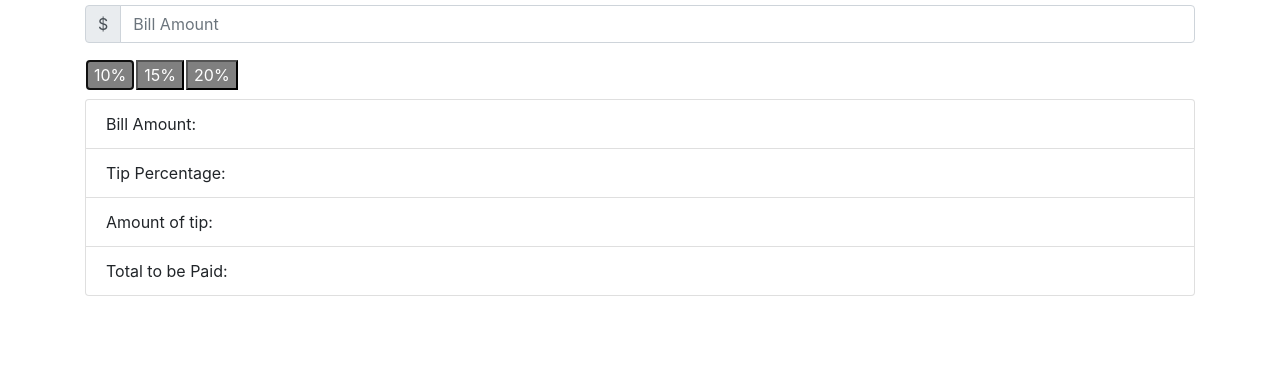
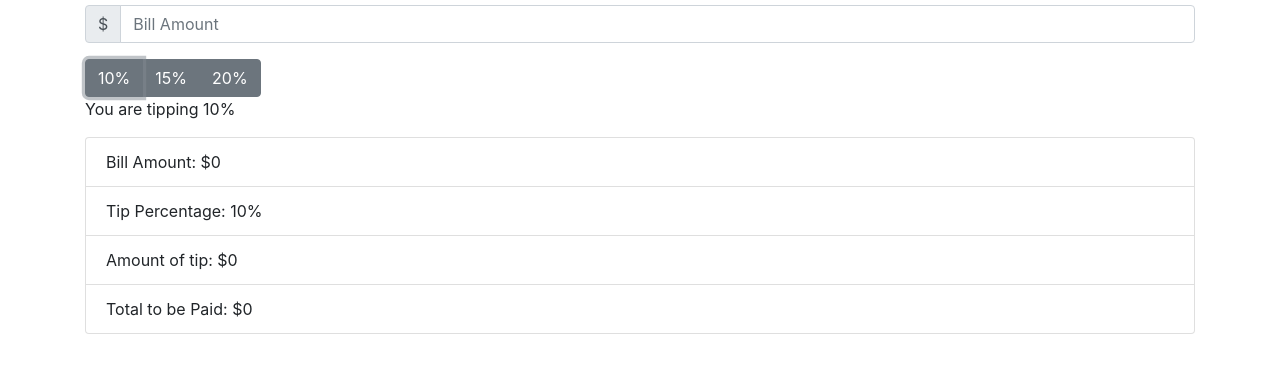
Before and after one commit to kd172906/few-100-lab-kjd, a website built with webpack: page src/index.html in a window 1280 px wide. Both pictures are taken after a click on the button "10%". Shown: the part 51-424 px from the top of the page. Built offline with nearby package versions, Linux system fonts and the light colour scheme.

Commit message:
Tip calculator functional

```diff
--- a/src/index.html
+++ b/src/index.html
@@ -13,58 +13,53 @@
     <title>Downey's Tip Calculator</title>
 </head>
 
-<body>
-    <header class="container">
+<body class="container">
+    <header>
         <h1>Tip Calculator</h1>
     </header>
-    <div class="container">
     <div class="input-group mb-3">
         <div class="input-group-prepend">
             <span class="input-group-text"
                   id="basic-addon1">$</span>
         </div>
         <input type="text"
+               id="billAmount"
                class="form-control"
                placeholder="Bill Amount"
                aria-label="Amount"
                aria-describedby="basic-addon1">
     </div>
+
+
+    <div id="setTip"
+         class="btn-group">
+        <button type="button"
+                class="btn btn-secondary"
+                value="10">10%</button>
+        <button type="button"
+                class="btn btn-secondary"
+                value="15">15%</button>
+        <button type="button"
+                class="btn btn-secondary"
+                value="20">20%</button>
     </div>
 
-    <!-- <section>
-        <div class="percentage"></div>
-        <div class="percentage"></div>
-        <div class="percentage"></div>
-    </section> -->
-
-    <section>
-        <div class="container">
-            <table>
-                <tr>
-                    <td><button type="percentage">10%</button></td>
-                    <td><button type="percentage">15%</button></td>
-                    <td><button type="percentage">20%</button></td>
-                </tr>
-            </table>
+    <div>
+        <p id="tipConfirm"></p>
     </div>
-    </section>
-
     <div>
-        <h5 id="tipConfirm"></h5>
-    </div>
-    <div class="container">
-        <ul class="list-group">
-            <li class="list-group-item">Bill Amount: </li>
-            <li class="list-group-item">Tip Percentage: </li>
-            <li class="list-group-item">Amount of tip: </li>
-            <li class="list-group-item">Total to be Paid: </li>
+        <ul class="list-group"
+            id="myList">
+            <li class="list-group-item"
+                id="list-bill-amt">Bill Amount:</li>
+            <li class="list-group-item"
+                id="list-tip-pct">Tip Percentage:</li>
+            <li class="list-group-item"
+                id="list-tip-amt">Amount of tip:</li>
+            <li class="list-group-item"
+                id="list-total">Total to be Paid:</li>
         </ul>
     </div>
-
-
-
-
-
 
 
     <script src="https://code.jquery.com/jquery-3.3.1.slim.min.js"
--- a/src/index.ts
+++ b/src/index.ts
@@ -1,2 +1,28 @@
 import './styles.css';
-console.log('Ready to Party');
+
+const BillAmount = document.getElementById("billAmount") as HTMLInputElement;
+const tipButton = document.getElementById('setTip');
+const tipConfirm = document.getElementById('tipConfirm');
+var billAmtTxt = document.getElementById("list-bill-amt");
+var tipPctTxt = document.getElementById("list-tip-pct");
+var tipAmtTxt = document.getElementById("list-tip-amt");
+var totalTxt = document.getElementById("list-total");
+let d = document.getElementById('setTip');
+
+
+function CalculateTip(t: any, b: any) {
+    let tip = t / 100;
+    return (b * tip);
+}
+
+
+d.querySelectorAll('button').forEach(b => b.addEventListener('click', function () {
+    let bill = Number(BillAmount.value);
+    let tipTotal = CalculateTip(this.value, bill);
+    let totalBill = tipTotal + bill;
+    tipConfirm.innerText = "You are tipping " + this.value + "%";
+    billAmtTxt.textContent = "Bill Amount: $" + bill;
+    tipPctTxt.textContent = "Tip Percentage: " + this.value + "%";
+    tipAmtTxt.textContent = "Amount of tip: $" + Math.round(Number(tipTotal) * 100) / 100;
+    totalTxt.textContent = "Total to be Paid: $" + Math.round(Number(totalBill) * 100) / 100;
+}))
--- a/src/styles.css
+++ b/src/styles.css
@@ -2,21 +2,19 @@ h1 {
     color:black;
 }
 
-.percentage {
-    width: 45px;
-    height: auto;
-    background: purple;
-    padding-bottom: 30%;
-    float: left;
-    margin: 1.5%;
-}
-
-button {
+#SetTip {
     border-radius: 0;
     background-color: gray;
     color: white;
+    margin: 0%;
+    border-radius: 15%;
 }
 
-button:hover {
+#SetTip:hover {
     background-color: #c5c5c5;
 }
+
+#SetTip:focus {
+    background-color: #c5c5c5;
+
+}
```
Lines whose indentation alone changed are shown as unchanged.
